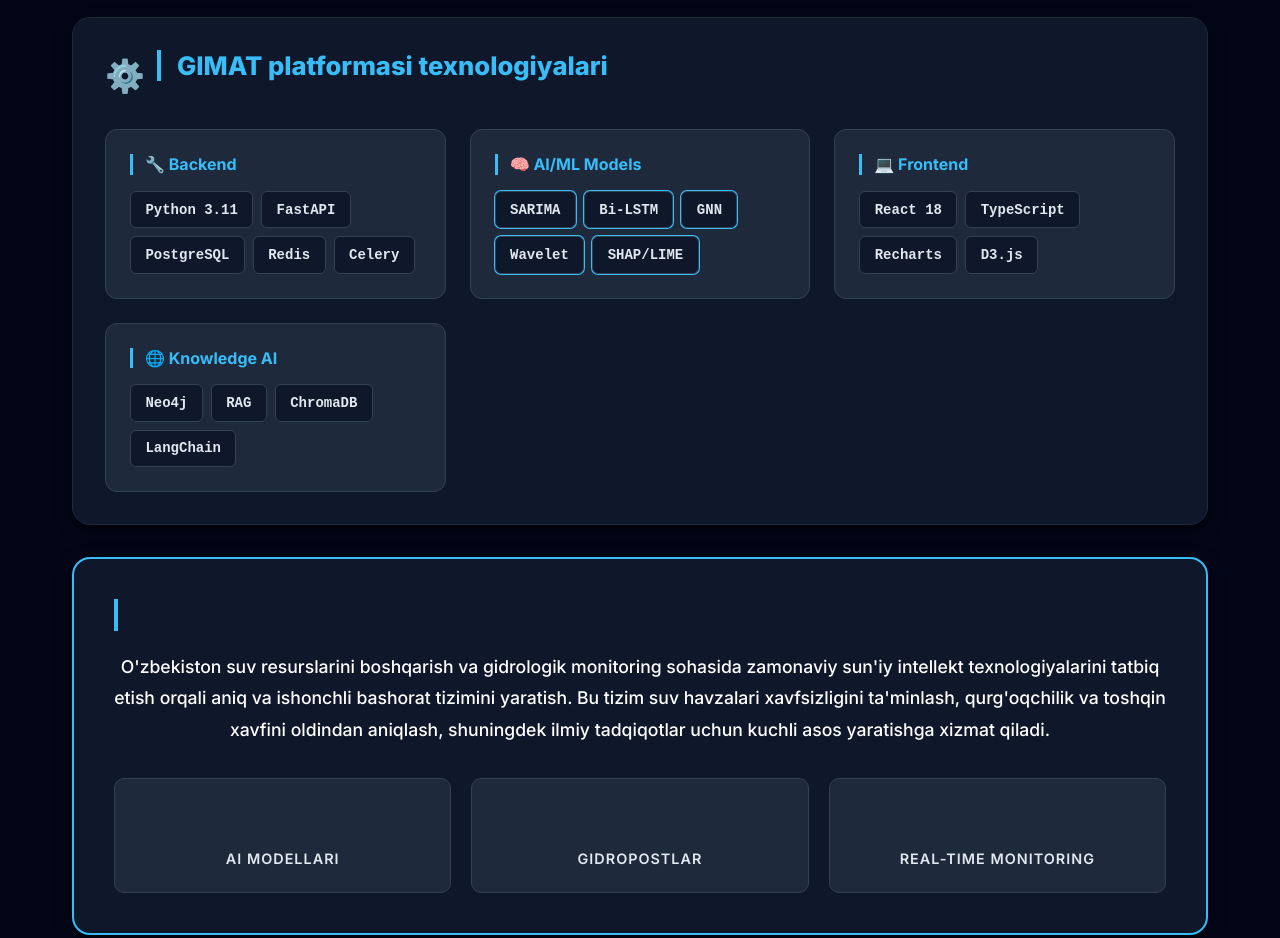
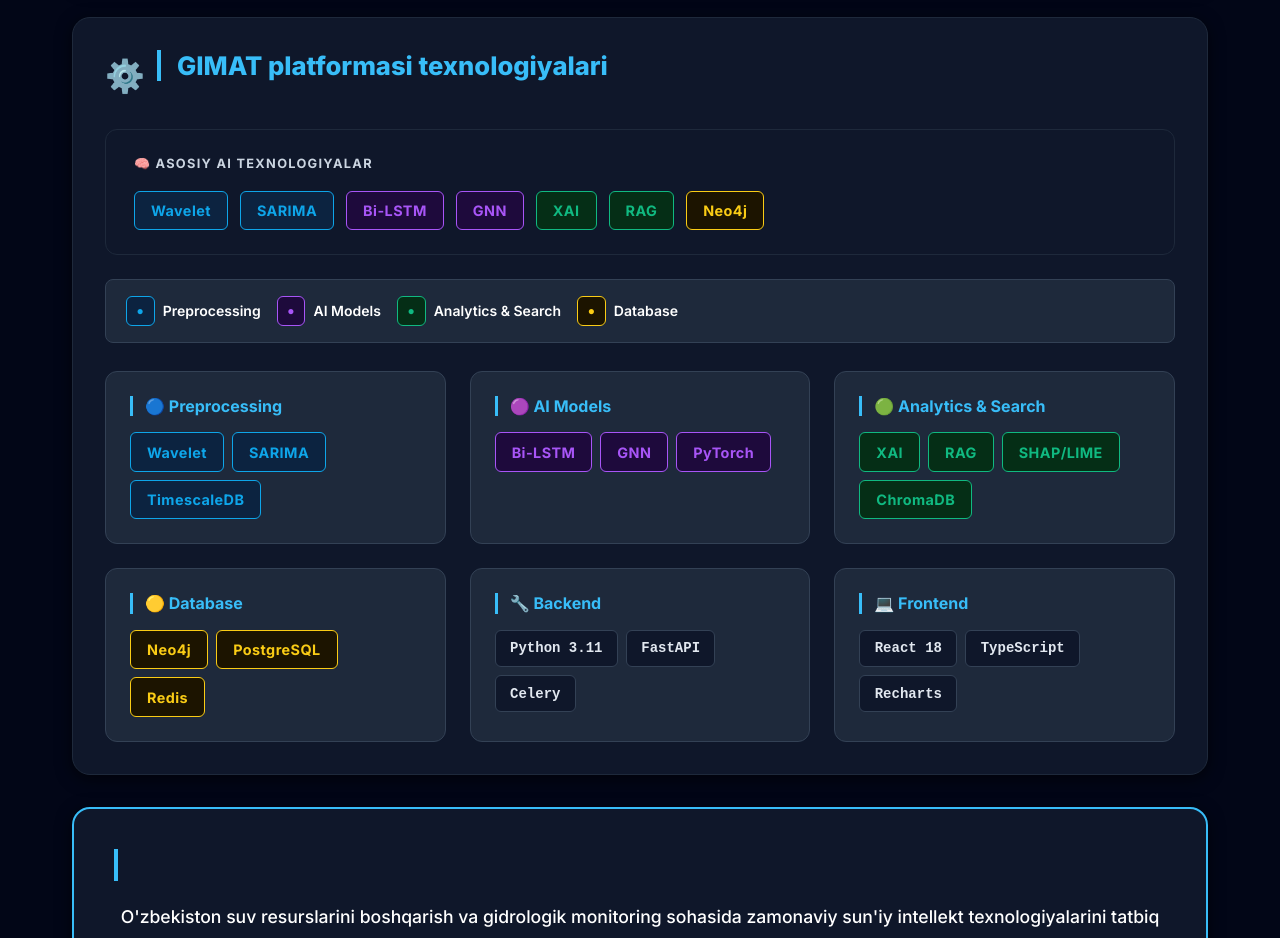
Before and after one commit to Venetsiyali/gimat, a React (Create React App) app in the folder frontend/: page /about in a window 1280 px wide. Shown: the part 2500-3438 px from the top of the page. Built offline with nearby package versions, Linux system fonts and the light colour scheme; no server answers.

Commit message:
feat: High-Contrast Badge System - Wavelet/SARIMA(blue), Bi-LSTM/GNN(purple), XAI/RAG(green), Neo4j(yellow)

```diff
--- a/frontend/src/pages/About.css
+++ b/frontend/src/pages/About.css
@@ -503,3 +503,173 @@
         padding: 1.5rem 1rem;
     }
 }
+
+/* ═══════════════════════════════════════════════════════
+   HIGH-CONTRAST BADGE SYSTEM
+   NO opacity. NO blur. NO glow. 100% solid colors.
+   ═══════════════════════════════════════════════════════ */
+
+/* Base badge — solid, no transparency */
+.hc-badge {
+    display: inline-flex;
+    align-items: center;
+    padding: 0.45rem 1rem;
+    border-radius: 6px;
+    font-size: 0.9rem;
+    font-weight: 700;
+    font-family: 'Inter', system-ui, sans-serif;
+    letter-spacing: 0.03em;
+    border-width: 1px;
+    border-style: solid;
+    white-space: nowrap;
+    transition: transform 0.15s, box-shadow 0.15s;
+    cursor: default;
+    text-decoration: none;
+}
+
+.hc-badge:hover {
+    transform: translateY(-2px);
+    box-shadow: 0 4px 12px rgba(0, 0, 0, 0.4);
+}
+
+/* Preprocessing — dark blue bg, bright sky blue text */
+.hc-badge-preprocessing {
+    background: #0C2340;
+    /* deep navy */
+    color: #0EA5E9;
+    /* Sky 500 — bright */
+    border-color: #0EA5E9;
+}
+
+.hc-badge-preprocessing:hover {
+    background: #0EA5E9;
+    color: #020617;
+}
+
+/* AI Models — dark purple bg, neon purple text */
+.hc-badge-ai {
+    background: #1E0A3C;
+    /* deep purple */
+    color: #A855F7;
+    /* Purple 500 — neon */
+    border-color: #A855F7;
+}
+
+.hc-badge-ai:hover {
+    background: #A855F7;
+    color: #020617;
+}
+
+/* Analytics & Search — dark emerald bg, green text */
+.hc-badge-analytics {
+    background: #052E16;
+    /* deep emerald */
+    color: #10B981;
+    /* Emerald 500 */
+    border-color: #10B981;
+}
+
+.hc-badge-analytics:hover {
+    background: #10B981;
+    color: #020617;
+}
+
+/* Database — dark slate bg, gold/yellow text */
+.hc-badge-database {
+    background: #1C1400;
+    /* deep amber-black */
+    color: #FACC15;
+    /* Yellow 400 — gold */
+    border-color: #FACC15;
+}
+
+.hc-badge-database:hover {
+    background: #FACC15;
+    color: #020617;
+}
+
+/* Legend sample dot */
+.legend-sample {
+    padding: 0.25rem 0.6rem;
+    font-size: 0.75rem;
+    pointer-events: none;
+}
+
+/* ─── AI TECH HERO BANNER (About page) ──────────────── */
+.ai-tech-banner {
+    background: #0F172A;
+    border: 1px solid #1E293B;
+    border-radius: 12px;
+    padding: 1.5rem 1.75rem;
+    margin-bottom: 1.5rem;
+}
+
+.ai-tech-banner-label {
+    font-size: 0.8rem;
+    font-weight: 700;
+    color: #CBD5E1;
+    text-transform: uppercase;
+    letter-spacing: 0.1em;
+    margin-bottom: 1rem;
+}
+
+.ai-tech-banner-badges {
+    display: flex;
+    flex-wrap: wrap;
+    gap: 0.75rem;
+}
+
+/* ─── BADGE LEGEND ───────────────────────────────────── */
+.badge-legend {
+    display: flex;
+    flex-wrap: wrap;
+    gap: 1rem;
+    margin-bottom: 1.75rem;
+    padding: 1rem 1.25rem;
+    background: #1E293B;
+    border-radius: 8px;
+    border: 1px solid #334155;
+}
+
+.legend-item {
+    display: flex;
+    align-items: center;
+    gap: 0.5rem;
+}
+
+.legend-label {
+    font-size: 0.875rem;
+    font-weight: 600;
+    color: #FFFFFF;
+}
+
+/* ─── RESPONSIVE ─────────────────────────────────────── */
+@media (max-width: 768px) {
+    .about-title-dark {
+        font-size: 2.25rem;
+        flex-direction: column;
+    }
+
+    .creator-header {
+        flex-direction: column;
+        text-align: center;
+    }
+
+    .objective-grid,
+    .tech-stack-dark,
+    .mission-stats {
+        grid-template-columns: 1fr;
+    }
+
+    .about-container-dark {
+        padding: 1.5rem 1rem;
+    }
+
+    .ai-tech-banner-badges {
+        gap: 0.5rem;
+    }
+
+    .badge-legend {
+        gap: 0.75rem;
+    }
+}
--- a/frontend/src/pages/About.tsx
+++ b/frontend/src/pages/About.tsx
@@ -142,31 +142,91 @@ const About: React.FC = () => {
                     </div>
                 </div>
 
-                {/* Tech Stack */}
+                {/* Tech Stack — High-Contrast Badges */}
                 <div className="card fade-in" style={{ animationDelay: '0.3s' }}>
                     <div className="section-header">
                         <span className="section-icon">⚙️</span>
                         <h2 className="section-title">GIMAT platformasi texnologiyalari</h2>
                     </div>
+
+                    {/* AI Technologies Hero Banner */}
+                    <div className="ai-tech-banner">
+                        <div className="ai-tech-banner-label">🧠 Asosiy AI texnologiyalar</div>
+                        <div className="ai-tech-banner-badges">
+                            {/* Preprocessing — dark blue bg, bright sky text */}
+                            <span className="hc-badge hc-badge-preprocessing">Wavelet</span>
+                            <span className="hc-badge hc-badge-preprocessing">SARIMA</span>
+                            {/* AI Models — dark purple bg, neon purple text */}
+                            <span className="hc-badge hc-badge-ai">Bi-LSTM</span>
+                            <span className="hc-badge hc-badge-ai">GNN</span>
+                            {/* Analytics — dark emerald bg, green text */}
+                            <span className="hc-badge hc-badge-analytics">XAI</span>
+                            <span className="hc-badge hc-badge-analytics">RAG</span>
+                            {/* Database — dark slate bg, gold text */}
+                            <span className="hc-badge hc-badge-database">Neo4j</span>
+                        </div>
+                    </div>
+
+                    {/* Legend */}
+                    <div className="badge-legend">
+                        <div className="legend-item">
+                            <span className="hc-badge hc-badge-preprocessing legend-sample">●</span>
+                            <span className="legend-label">Preprocessing</span>
+                        </div>
+                        <div className="legend-item">
+                            <span className="hc-badge hc-badge-ai legend-sample">●</span>
+                            <span className="legend-label">AI Models</span>
+                        </div>
+                        <div className="legend-item">
+                            <span className="hc-badge hc-badge-analytics legend-sample">●</span>
+                            <span className="legend-label">Analytics & Search</span>
+                        </div>
+                        <div className="legend-item">
+                            <span className="hc-badge hc-badge-database legend-sample">●</span>
+                            <span className="legend-label">Database</span>
+                        </div>
+                    </div>
+
                     <div className="tech-stack-dark">
+                        <div className="tech-category-dark">
+                            <h4>🔵 Preprocessing</h4>
+                            <div className="tech-tags-dark">
+                                <span className="hc-badge hc-badge-preprocessing">Wavelet</span>
+                                <span className="hc-badge hc-badge-preprocessing">SARIMA</span>
+                                <span className="hc-badge hc-badge-preprocessing">TimescaleDB</span>
+                            </div>
+                        </div>
+                        <div className="tech-category-dark">
+                            <h4>🟣 AI Models</h4>
+                            <div className="tech-tags-dark">
+                                <span className="hc-badge hc-badge-ai">Bi-LSTM</span>
+                                <span className="hc-badge hc-badge-ai">GNN</span>
+                                <span className="hc-badge hc-badge-ai">PyTorch</span>
+                            </div>
+                        </div>
+                        <div className="tech-category-dark">
+                            <h4>🟢 Analytics & Search</h4>
+                            <div className="tech-tags-dark">
+                                <span className="hc-badge hc-badge-analytics">XAI</span>
+                                <span className="hc-badge hc-badge-analytics">RAG</span>
+                                <span className="hc-badge hc-badge-analytics">SHAP/LIME</span>
+                                <span className="hc-badge hc-badge-analytics">ChromaDB</span>
+                            </div>
+                        </div>
+                        <div className="tech-category-dark">
+                            <h4>🟡 Database</h4>
+                            <div className="tech-tags-dark">
+                                <span className="hc-badge hc-badge-database">Neo4j</span>
+                                <span className="hc-badge hc-badge-database">PostgreSQL</span>
+                                <span className="hc-badge hc-badge-database">Redis</span>
+                            </div>
+                        </div>
                         <div className="tech-category-dark">
                             <h4>🔧 Backend</h4>
                             <div className="tech-tags-dark">
                                 <span className="tech-tag-dark">Python 3.11</span>
                                 <span className="tech-tag-dark">FastAPI</span>
-                                <span className="tech-tag-dark">PostgreSQL</span>
-                                <span className="tech-tag-dark">Redis</span>
                                 <span className="tech-tag-dark">Celery</span>
-                            </div>
-                        </div>
-                        <div className="tech-category-dark">
-                            <h4>🧠 AI/ML Models</h4>
-                            <div className="tech-tags-dark">
-                                <span className="tech-tag-dark glow">SARIMA</span>
-                                <span className="tech-tag-dark glow">Bi-LSTM</span>
-                                <span className="tech-tag-dark glow">GNN</span>
-                                <span className="tech-tag-dark glow">Wavelet</span>
-                                <span className="tech-tag-dark glow">SHAP/LIME</span>
                             </div>
                         </div>
                         <div className="tech-category-dark">
@@ -175,16 +235,6 @@ const About: React.FC = () => {
                                 <span className="tech-tag-dark">React 18</span>
                                 <span className="tech-tag-dark">TypeScript</span>
                                 <span className="tech-tag-dark">Recharts</span>
-                                <span className="tech-tag-dark">D3.js</span>
-                            </div>
-                        </div>
-                        <div className="tech-category-dark">
-                            <h4>🌐 Knowledge AI</h4>
-                            <div className="tech-tags-dark">
-                                <span className="tech-tag-dark">Neo4j</span>
-                                <span className="tech-tag-dark">RAG</span>
-                                <span className="tech-tag-dark">ChromaDB</span>
-                                <span className="tech-tag-dark">LangChain</span>
                             </div>
                         </div>
                     </div>
--- a/frontend/src/pages/Dashboard.css
+++ b/frontend/src/pages/Dashboard.css
@@ -219,3 +219,106 @@
         grid-template-columns: repeat(2, 1fr);
     }
 }
+
+/* ─── DASHBOARD TECH BANNER ──────────────────────────── */
+.dash-tech-banner {
+    display: flex;
+    align-items: center;
+    flex-wrap: wrap;
+    gap: 0.75rem;
+    background: #0F172A;
+    border: 1px solid #1E293B;
+    border-radius: 10px;
+    padding: 1rem 1.5rem;
+    margin-bottom: 1.75rem;
+}
+
+.dash-tech-label {
+    font-size: 0.85rem;
+    font-weight: 700;
+    color: #CBD5E1;
+    white-space: nowrap;
+    flex-shrink: 0;
+}
+
+.dash-tech-badges {
+    display: flex;
+    flex-wrap: wrap;
+    gap: 0.6rem;
+}
+
+/* High-Contrast Badges (shared with About page) */
+.hc-badge {
+    display: inline-flex;
+    align-items: center;
+    padding: 0.4rem 0.9rem;
+    border-radius: 6px;
+    font-size: 0.875rem;
+    font-weight: 700;
+    font-family: 'Inter', system-ui, sans-serif;
+    letter-spacing: 0.03em;
+    border-width: 1px;
+    border-style: solid;
+    white-space: nowrap;
+    transition: transform 0.15s;
+    cursor: default;
+}
+
+.hc-badge:hover {
+    transform: translateY(-2px);
+}
+
+/* Preprocessing — dark blue + sky text */
+.hc-badge-preprocessing {
+    background: #0C2340;
+    color: #0EA5E9;
+    border-color: #0EA5E9;
+}
+
+.hc-badge-preprocessing:hover {
+    background: #0EA5E9;
+    color: #020617;
+}
+
+/* AI Models — dark purple + neon purple */
+.hc-badge-ai {
+    background: #1E0A3C;
+    color: #A855F7;
+    border-color: #A855F7;
+}
+
+.hc-badge-ai:hover {
+    background: #A855F7;
+    color: #020617;
+}
+
+/* Analytics — dark emerald + green */
+.hc-badge-analytics {
+    background: #052E16;
+    color: #10B981;
+    border-color: #10B981;
+}
+
+.hc-badge-analytics:hover {
+    background: #10B981;
+    color: #020617;
+}
+
+/* Database — dark amber + gold */
+.hc-badge-database {
+    background: #1C1400;
+    color: #FACC15;
+    border-color: #FACC15;
+}
+
+.hc-badge-database:hover {
+    background: #FACC15;
+    color: #020617;
+}
+
+@media (max-width: 768px) {
+    .dash-tech-banner {
+        flex-direction: column;
+        align-items: flex-start;
+    }
+}
--- a/frontend/src/pages/Dashboard.tsx
+++ b/frontend/src/pages/Dashboard.tsx
@@ -97,13 +97,27 @@ const Dashboard: React.FC = () => {
 
     return (
         <div style={{ padding: '2rem', maxWidth: '1400px', margin: '0 auto' }}>
-            <div style={{ marginBottom: '2.5rem' }} className="fade-in">
-                <h2 style={{ fontSize: '2rem', fontWeight: 'bold', marginBottom: '0.5rem', color: 'var(--text-primary)' }}>
+            <div style={{ marginBottom: '1.5rem' }} className="fade-in">
+                <h2 style={{ fontSize: '2rem', fontWeight: '800', marginBottom: '0.5rem', color: '#38BDF8' }}>
                     📊 Dashboard
                 </h2>
-                <p style={{ color: 'var(--text-secondary)', fontSize: '1rem' }}>
+                <p style={{ color: '#FFFFFF', fontSize: '1.05rem', fontWeight: '500' }}>
                     Real-time gidrologik monitoring va PhD-darajasidagi tahlil
                 </p>
+            </div>
+
+            {/* AI Technology Badge Banner */}
+            <div className="dash-tech-banner fade-in">
+                <span className="dash-tech-label">🧠 AI Texnologiyalar:</span>
+                <div className="dash-tech-badges">
+                    <span className="hc-badge hc-badge-preprocessing">Wavelet</span>
+                    <span className="hc-badge hc-badge-preprocessing">SARIMA</span>
+                    <span className="hc-badge hc-badge-ai">Bi-LSTM</span>
+                    <span className="hc-badge hc-badge-ai">GNN</span>
+                    <span className="hc-badge hc-badge-analytics">XAI</span>
+                    <span className="hc-badge hc-badge-analytics">RAG</span>
+                    <span className="hc-badge hc-badge-database">Neo4j</span>
+                </div>
             </div>
 
             {/* Station Selector */}
```
